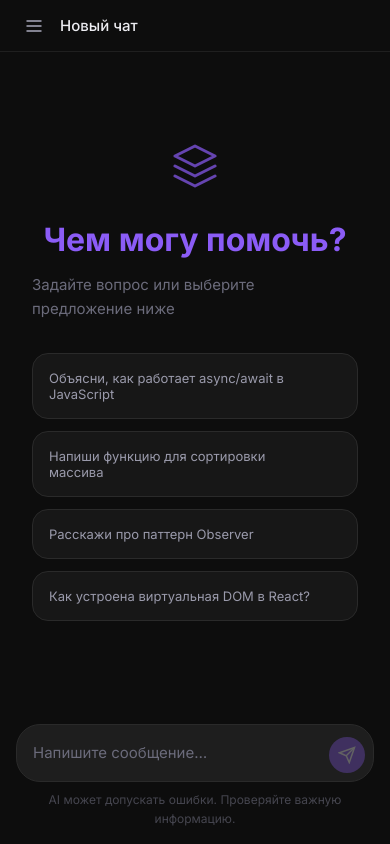
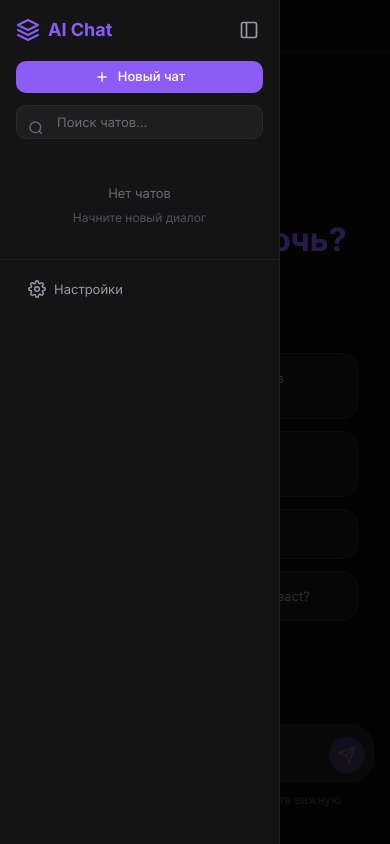
Before and after one commit to AndreyQuantum/ms_frontend_itog, a React (Vite) app: page / in a window 390 px wide. Built offline with nearby package versions, Linux system fonts and the light colour scheme.

Commit message:
feat: implement collapsible sidebar with toggle functionality and responsive width transitions

```diff
--- a/src/components/chat/ChatWindow.tsx
+++ b/src/components/chat/ChatWindow.tsx
@@ -5,10 +5,11 @@ import { ErrorMessage } from '../ui/ErrorMessage';
 import styles from './chat.module.css';
 
 interface ChatWindowProps {
+  sidebarVisible: boolean;
   onOpenSidebar: () => void;
 }
 
-export function ChatWindow({ onOpenSidebar }: ChatWindowProps) {
+export function ChatWindow({ sidebarVisible, onOpenSidebar }: ChatWindowProps) {
   const {
     activeChat,
     isStreaming,
@@ -22,6 +23,7 @@ export function ChatWindow({ onOpenSidebar }: ChatWindowProps) {
   return (
     <div className={styles.chatWindow}>
       <header className={styles.chatHeader}>
+        {!sidebarVisible && (
           <button
             className={styles.menuButton}
             onClick={onOpenSidebar}
@@ -33,6 +35,7 @@ export function ChatWindow({ onOpenSidebar }: ChatWindowProps) {
               <line x1="3" y1="18" x2="21" y2="18" />
             </svg>
           </button>
+        )}
         <h1 className={styles.chatTitle}>
           {activeChat?.title ?? 'Новый чат'}
         </h1>
--- a/src/components/chat/chat.module.css
+++ b/src/components/chat/chat.module.css
@@ -17,7 +17,7 @@
 }
 
 .menuButton {
-  display: none;
+  display: flex;
   align-items: center;
   justify-content: center;
   padding: var(--space-2);
@@ -29,12 +29,6 @@
 .menuButton:hover {
   background: var(--color-bg-hover);
   color: var(--color-text-primary);
-}
-
-@media (max-width: 768px) {
-  .menuButton {
-    display: flex;
-  }
 }
 
 .chatTitle {
--- a/src/components/layout/AppLayout.tsx
+++ b/src/components/layout/AppLayout.tsx
@@ -5,12 +5,18 @@ import { SettingsPanel } from '../settings/SettingsPanel';
 import styles from './layout.module.css';
 
 export function AppLayout() {
-  const [sidebarOpen, setSidebarOpen] = useState(false);
+  const [sidebarVisible, setSidebarVisible] = useState(true);
 
   return (
     <div className={styles.layout}>
-      <Sidebar isOpen={sidebarOpen} onClose={() => setSidebarOpen(false)} />
-      <ChatWindow onOpenSidebar={() => setSidebarOpen(true)} />
+      <Sidebar
+        isVisible={sidebarVisible}
+        onToggle={() => setSidebarVisible((v) => !v)}
+      />
+      <ChatWindow
+        sidebarVisible={sidebarVisible}
+        onOpenSidebar={() => setSidebarVisible(true)}
+      />
       <SettingsPanel />
     </div>
   );
--- a/src/components/sidebar/Sidebar.tsx
+++ b/src/components/sidebar/Sidebar.tsx
@@ -8,11 +8,11 @@ import { Button } from '../ui/Button';
 import styles from './sidebar.module.css';
 
 interface SidebarProps {
-  isOpen: boolean;
-  onClose: () => void;
+  isVisible: boolean;
+  onToggle: () => void;
 }
 
-export function Sidebar({ isOpen, onClose }: SidebarProps) {
+export function Sidebar({ isVisible, onToggle }: SidebarProps) {
   const [searchQuery, setSearchQuery] = useState('');
 
   const chats = useChatStore((s) => s.chats);
@@ -30,18 +30,21 @@ export function Sidebar({ isOpen, onClose }: SidebarProps) {
 
   const handleNewChat = () => {
     createChat();
-    onClose();
   };
 
   const handleSelect = (id: string) => {
     switchChat(id);
-    onClose();
   };
+
+  const sidebarClasses = [
+    styles.sidebar,
+    isVisible ? styles.sidebarOpen : styles.sidebarHidden,
+  ].join(' ');
 
   return (
     <>
-      {isOpen && <div className={styles.overlay} onClick={onClose} />}
-      <aside className={`${styles.sidebar} ${isOpen ? styles.sidebarOpen : ''}`}>
+      {isVisible && <div className={styles.overlay} onClick={onToggle} />}
+      <aside className={sidebarClasses}>
         <div className={styles.sidebarHeader}>
           <div className={styles.logo}>
             <svg width="24" height="24" viewBox="0 0 24 24" fill="none">
@@ -58,8 +61,8 @@ export function Sidebar({ isOpen, onClose }: SidebarProps) {
 
           <button
             className={styles.closeSidebar}
-            onClick={onClose}
-            aria-label="Закрыть боковую панель"
+            onClick={onToggle}
+            aria-label="Свернуть боковую панель"
           >
             <svg width="20" height="20" viewBox="0 0 24 24" fill="none" stroke="currentColor" strokeWidth="2">
               <rect x="3" y="3" width="18" height="18" rx="2" ry="2" />
--- a/src/components/sidebar/sidebar.module.css
+++ b/src/components/sidebar/sidebar.module.css
@@ -22,8 +22,13 @@
   border-right: 1px solid var(--color-border-subtle);
   flex-shrink: 0;
   overflow: hidden;
-  transition: transform var(--transition-normal);
+  transition: width var(--transition-normal), transform var(--transition-normal);
   z-index: var(--z-sidebar);
+}
+
+.sidebarHidden {
+  width: 0;
+  border-right: none;
 }
 
 @media (max-width: 768px) {
@@ -31,7 +36,11 @@
     position: fixed;
     left: 0;
     top: 0;
+    width: var(--sidebar-width);
     transform: translateX(-100%);
+  }
+  .sidebarHidden {
+    width: var(--sidebar-width);
   }
   .sidebarOpen {
     transform: translateX(0);
```
Lines whose indentation alone changed are shown as unchanged.
